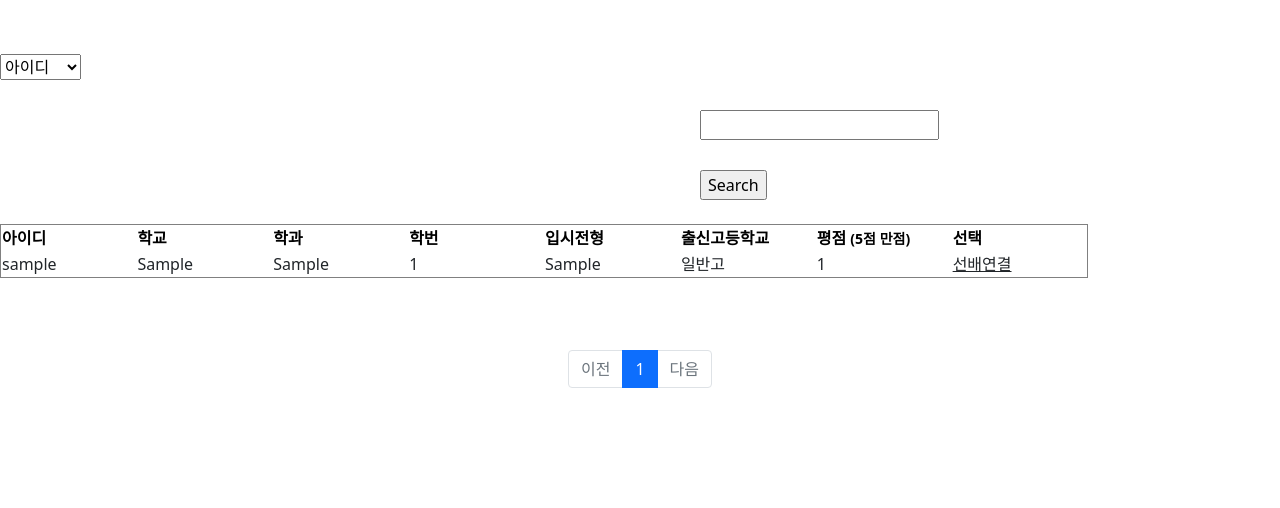
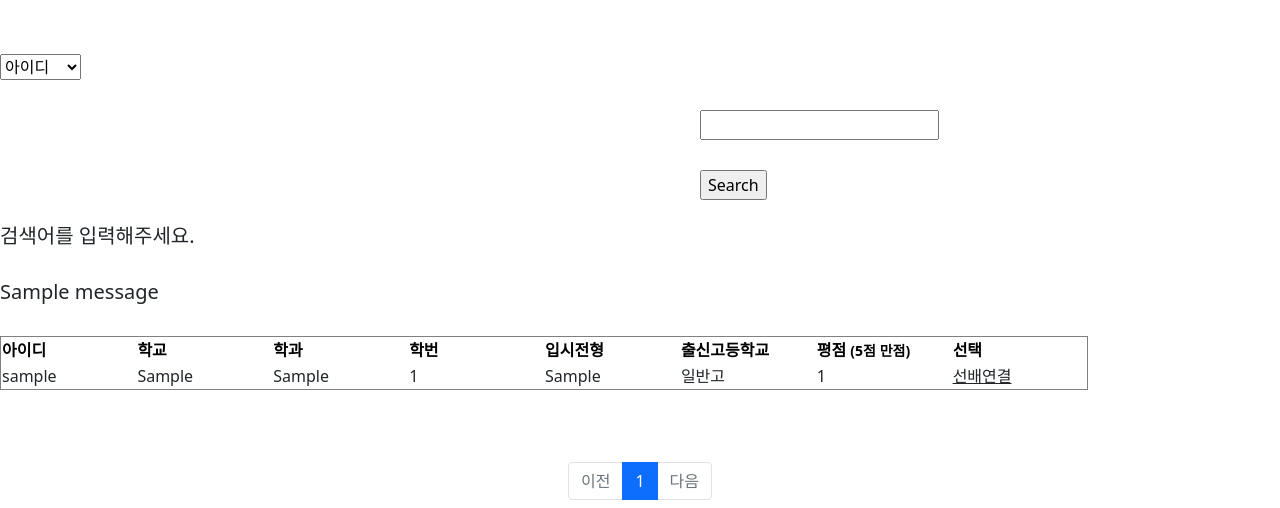
Before and after one commit to CBNULikelion9th/Menting, a Django app: page /search/ in a window 1280 px wide. Shown: the part 292-800 px from the top of the page. Run offline with Django 3.2, Linux system fonts and the light colour scheme; tables that the repository leaves empty hold one stand-in row (values such as "Sample post"); one stand-in notice (Sample message) is shown.

Commit message:
검색창 보완 (#57)
* page

* static 추가

* community 1차

* community 2차, notice 1차, search 틀만

* community notice 조금 수정

* 승인 받은 멘토 리스트 구현

* 운영자만 공지사항 글 추가, 삭제가능하게 수정

* community 로그인한 아이디만 글 수정, 삭제 추가

* d

* 커뮤니티 댓글 삭제기능 추가

* community 댓글 수정 기능 추가

* d

* 검색창 수정

* 살짝 수정

* d

* home 버튼 추가

* mypage 링크 수정

* mypage 링크 수정

* main 링크 수정

* 수정..

* main 수정

* d

* 대댓글 1차

* 대댓글 구현

* 링크수정

* 검색창, 페이징

* 검색창 보완

```diff
--- a/main/templates/main/search_pages.html
+++ b/main/templates/main/search_pages.html
@@ -31,10 +31,21 @@
         </form>
 
         <br>
-        {% if search_keyword %}
+
+        {% if search_keyword and search_keyword|length >= 2 %}   <!-- 2글자 이상만 결과 표시하도록함 -->
         <h5>'{{ search_keyword }}' 검색 결과입니다.</h5>
         <br>
         {% endif %}
+
+        {% if not search_keyword %}   <!-- 검색창이 비어있을 경우 -->
+        <h5>검색어를 입력해주세요.</h5>
+        <br>
+        {% endif %}
+
+        {% for message in messages %}   <!-- 메시지가 있는 경우 표시하도록 함 -->
+        <h5>{{ message }}</h5>
+        <br>
+        {% endfor %}
 
     <table width="85%" border="1">
         <thead class="table-secondary">
@@ -49,7 +60,7 @@
         </thead>
         <tbody>
 
-    {% if customer_list %}
+    {% if customer_list %}     <!-- 선배 목록이 있는 경우 -->
     {% for customer in customer_list %}
     {% if customer.mentor_check == True %}
     <tr>
@@ -71,6 +82,7 @@
     {% endfor %}
     {% endif %}
         </tbody>
+
     </table>
     </div>
 </div>
--- a/main/urls.py
+++ b/main/urls.py
@@ -2,7 +2,7 @@ from django.urls import path
 from . import views
 
 urlpatterns = [
-    path('main/community/',views.community_page, name='community_page'),
+    path('community/',views.community_page, name='community_page'),
     path('community/new/',views.community_new, name='community_new'),
     path('community/<int:post_id>/',views.community_detail, name="community_detail"),
     path('community/<int:post_id>/delete/',views.community_delete, name="community_delete"),
@@ -12,7 +12,7 @@ urlpatterns = [
     path('community/<int:post_id>/comment/<int:comment_id>/delete/',views.comment_delete, name="comment_delete"),
     path('community/<int:post_id>/comment/<int:comment_id>/edit/',views.comment_edit, name="comment_edit"),
     path('community/<int:post_id>/edit/',views.community_edit, name="community_edit"),
-    path('main/notice/',views.notice_page, name='notice_page'),
+    path('notice/',views.notice_page, name='notice_page'),
     path('notice/new/',views.notice_new, name='notice_new'),
     path('notice/<int:post_id>/',views.notice_detail, name="notice_detail"),
     path('notice/<int:post_id>/delete/',views.notice_delete, name="notice_delete"),
--- a/main/views.py
+++ b/main/views.py
@@ -5,6 +5,8 @@ from .forms import PostForm, PostForm2, PostForm3, RecommentForm
 from .models import Post, Comment, Post2, Mentor, Recomment
 from accounts.forms import SignUpForm
 from accounts.models import CustomUser, University
+from django.contrib import messages
+
 
 
 
@@ -12,7 +14,9 @@ def home(request):
     return render(request, 'accounts/main.html')
 
 def community_page(request):
-    post_list = Post.objects.all()
+
+    post_list = Post.objects.all().order_by('-created_at')
+
 
     page = request.GET.get('page', '1')      #GET 방식으로 정보를 받아오는 데이터
     paginator = Paginator(post_list, 5)      #Paginator(분할될 객체, 페이지 당 담길 객체수)
@@ -126,7 +130,9 @@ def comment_edit(request, post_id, comment_id):
     })
 
 def notice_page(request):
-    post2_list = Post2.objects.all()
+
+    post2_list = Post2.objects.all().order_by('-created_at')
+
 
     page = request.GET.get('page', '1')      #GET 방식으로 정보를 받아오는 데이터
     paginator = Paginator(post2_list, 5)      #Paginator(분할될 객체, 페이지 당 담길 객체수)
@@ -183,7 +189,9 @@ def search_page(request,univers):
     return render(request, 'main/search_page.html', context)
 
 def search_pages(request):
-    customer_list = CustomUser.objects.filter( mentor_check = True )  #멘토체크받은 리스트만 가져옴
+
+    customer_list = CustomUser.objects.filter( mentor_check = True)  #멘토체크받은 리스트만 가져옴
+
     search_type = request.GET.get('search_type','')       #검색 타입 받음
     search_keyword = request.GET.get('search_keyword','')  #검색 키워드 받음
 
@@ -198,17 +206,22 @@ def search_pages(request):
             elif search_type == '학번':
                 customer_list = customer_list.filter(studentnumber__icontains = search_keyword)
             elif search_type == '입시전형':
+
                 customer_list = customer_list.filter(entrancetype__icontains = search_keyword)
 
-        #2글자 미만일 경우 경고창 띄우기 구현해야함
+        else :     #검색 키워드가 한글자인 경우
+            messages.warning(request, "검색어는 2글자 이상 입력해주세요.")
+
 
     page = request.GET.get('page', '1')          #GET 방식으로 정보를 받아오는 데이터
     paginator = Paginator(customer_list, 5)      #Paginator(분할될 객체, 페이지 당 담길 객체수)
     page_obj = paginator.get_page(page)          #페이지 번호를 받아 해당 페이지를 리턴 get_page 권장
+    page_count = paginator.count                 #게시글 수를 page_count에 저장
 
     context = {
         'search_keyword': search_keyword,
         'customer_list': page_obj,
+        'page_count': page_count,
         'search_type' : search_type,
     }
 
--- a/menteerequest/templates/menteerequest/request_detail.html
+++ b/menteerequest/templates/menteerequest/request_detail.html
@@ -20,7 +20,7 @@
         <br>
         원하는 학과 : {{post.mentee_major}}
         <br>
-        상담 내용:{{post.counsel}}
+        상담 내용 : {{post.counsel}}
         <br>
         <small>{{post.created_at}}</small>
         <br>
```
Also changed, not shown: accounts/templates/accounts/base.html (+6 -4 lines).
